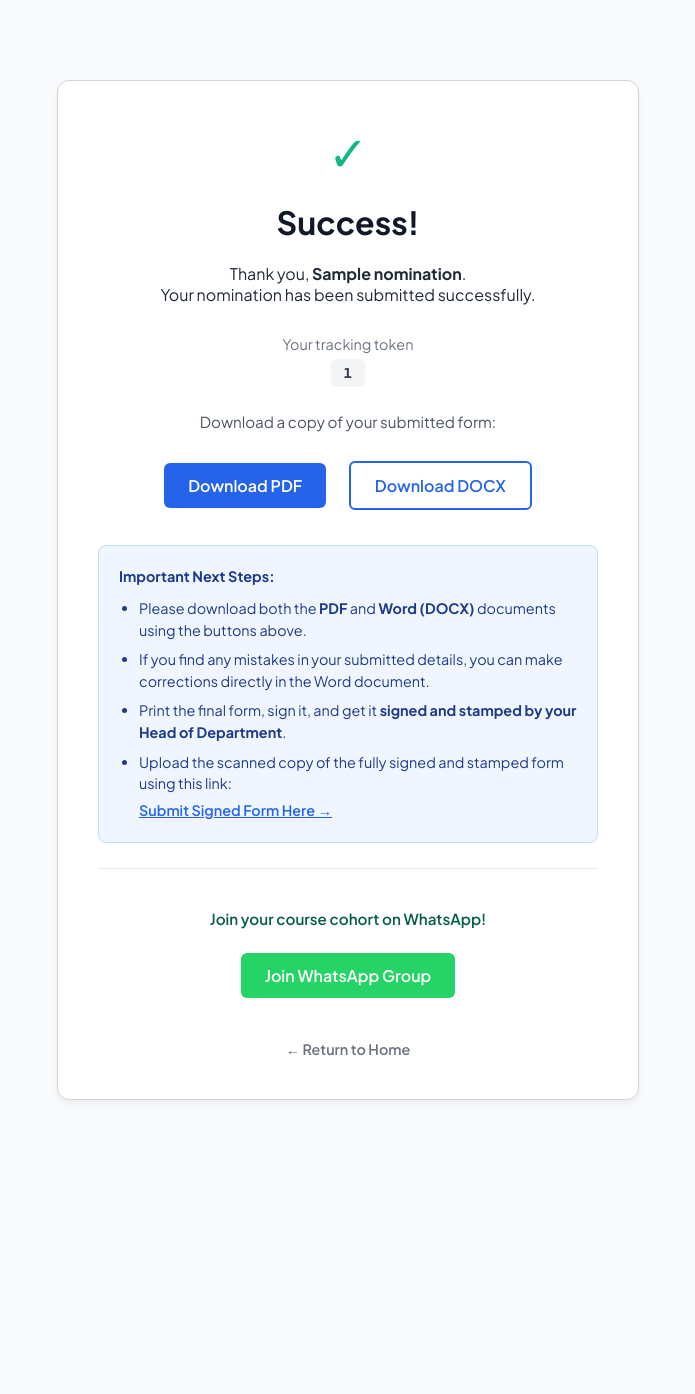
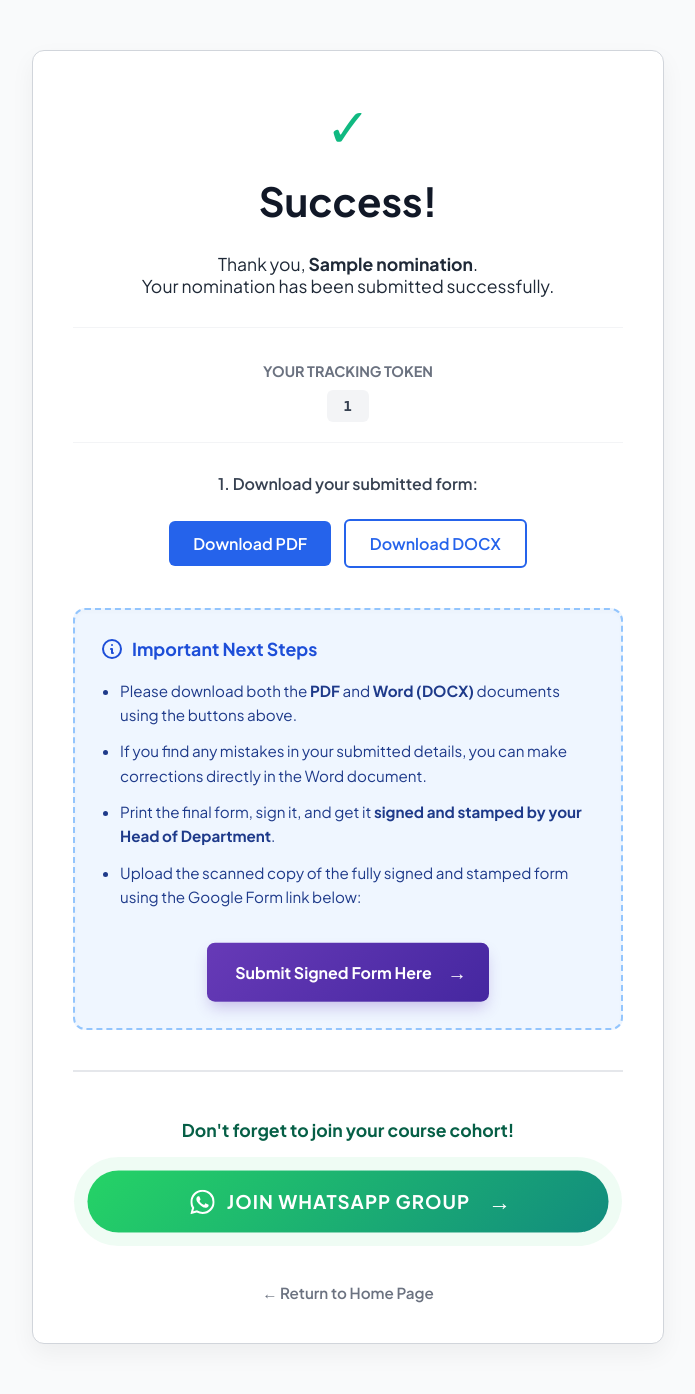
Before and after one commit to lovnishverma/futureskillsprime, a Flask app: page /success/1 in a window 1280 px wide. Shown: the whole page, without its empty margins (292-987 px from the left). Before the commit the page ends 1100 px from the top, so only its background shows below. Run offline with Flask 3, Linux system fonts and the light colour scheme; a database or web service that is not in the repository returns one stand-in record (values such as "Sample title").

Commit message:
Add dynamic Google Form links and highly animated buttons

```diff
--- a/app.py
+++ b/app.py
@@ -614,6 +614,7 @@ def index():
         c_start = ""
         c_end = ""
         wa_link = ""
+        gf_link = ""
 
         if track and level and batch_index_str and batch_index_str.isdigit():
             b_idx = int(batch_index_str)
@@ -628,6 +629,7 @@ def index():
                 c_start = b.get("start", "")
                 c_end = b.get("end", "")
                 wa_link = b.get("wa", "")
+                gf_link = b.get("gf", "")
 
         db = get_db()
         doc = {
@@ -647,7 +649,7 @@ def index():
             "exp2_year": f.get("Exp2_Year"), "exp2_area": f.get("Exp2_Area_of_Expertise"), "exp2_centre": f.get("Exp2_Centre"),
             "exp3_year": f.get("Exp3_Year"), "exp3_area": f.get("Exp3_Area_of_Expertise"), "exp3_centre": f.get("Exp3_Centre"),
             "prev_fsp": f.get("Previous_FSP_Program"), "prev_fsp_details": f.get("Previous_FSP_Details_1"),
-            "course_start_date": c_start, "course_end_date": c_end, "whatsapp_link": wa_link,
+            "course_start_date": c_start, "course_end_date": c_end, "whatsapp_link": wa_link, "google_form_link": gf_link,
             "resource_centre": f.get("Resource_Centre_Name"),
             "photo_url": photo_url, "sign_url": sign_url
         }
@@ -702,7 +704,7 @@ def success(token):
     row = db.find_one({"token": token})
     if not row:
         abort(404)
-    return render_template("success.html", token=token, name=row.get("name", "Applicant"), whatsapp_link=row.get("whatsapp_link"))
+    return render_template("success.html", token=token, name=row.get("name", "Applicant"), whatsapp_link=row.get("whatsapp_link"), google_form_link=row.get("google_form_link"))
 
 
 @app.route("/download/pdf/<token>")
@@ -765,10 +767,11 @@ def admin_dates():
             starts = request.form.getlist(f"{key}_start[]")
             ends = request.form.getlist(f"{key}_end[]")
             was = request.form.getlist(f"{key}_wa[]")
+            gfs = request.form.getlist(f"{key}_gf[]")
             batches = []
-            for s, e, w in zip(starts, ends, was):
+            for s, e, w, g in zip(starts, ends, was, gfs):
                 if s and e:
-                    batches.append({"start": s, "end": e, "wa": w})
+                    batches.append({"start": s, "end": e, "wa": w, "gf": g})
             updates[key] = batches
 
         config_col.update_one({"_id": "course_dates"}, {"$set": updates}, upsert=True)
--- a/templates/success.html
+++ b/templates/success.html
@@ -5,51 +5,152 @@
     <title>Nomination Submitted</title>
     <link href="https://fonts.googleapis.com/css2?family=Plus+Jakarta+Sans:wght@400;600;700&display=swap" rel="stylesheet">
     <style>
-        body { font-family: 'Plus Jakarta Sans', sans-serif; text-align: center; margin-top: 80px; background-color: #f9fafb; color: #1f2937; }
-        .success-box { border: 1px solid #d1d5db; padding: 40px; display: inline-block; border-radius: 12px; background-color: #ffffff; box-shadow: 0 4px 6px rgba(0, 0, 0, 0.05); max-width: 500px; }
-        .success-icon { font-size: 48px; color: #10b981; margin-bottom: 20px; }
-        .token { font-weight: 700; background: #f3f4f6; padding: 6px 12px; border-radius: 6px; letter-spacing: 1px; color: #374151; font-family: monospace; font-size: 1.1em;}
-        .btn { display: inline-block; padding: 12px 24px; margin: 10px; background: #2563eb; color: white; text-decoration: none; border-radius: 6px; font-weight: 600; transition: background-color 0.2s; }
-        .btn:hover { background: #1d4ed8; }
+        body { font-family: 'Plus Jakarta Sans', sans-serif; text-align: center; margin-top: 50px; margin-bottom: 50px; background-color: #f9fafb; color: #1f2937; }
+        .success-box { border: 1px solid #d1d5db; padding: 40px; display: inline-block; border-radius: 12px; background-color: #ffffff; box-shadow: 0 10px 25px rgba(0, 0, 0, 0.05); max-width: 550px; width: 90%; }
+        .success-icon { font-size: 54px; color: #10b981; margin-bottom: 15px; }
+        .token { font-weight: 700; background: #f3f4f6; padding: 8px 16px; border-radius: 6px; letter-spacing: 1px; color: #374151; font-family: monospace; font-size: 1.1em; display: inline-block;}
+        .btn { display: inline-block; padding: 12px 24px; margin: 10px 5px; background: #2563eb; color: white; text-decoration: none; border-radius: 6px; font-weight: 600; transition: all 0.2s; }
+        .btn:hover { background: #1d4ed8; transform: translateY(-1px); }
         .btn-outline { background: transparent; color: #2563eb; border: 2px solid #2563eb; }
         .btn-outline:hover { background: #eff6ff; color: #1d4ed8; }
+
+        @keyframes pulse {
+            0% { box-shadow: 0 0 0 0 rgba(37, 211, 102, 0.6); transform: scale(1); }
+            50% { box-shadow: 0 0 0 15px rgba(37, 211, 102, 0); transform: scale(1.02); }
+            100% { box-shadow: 0 0 0 0 rgba(37, 211, 102, 0); transform: scale(1); }
+        }
+        @keyframes bounce-right {
+            0%, 100% { transform: translateX(0); }
+            50% { transform: translateX(6px); }
+        }
+        @keyframes float {
+            0%, 100% { transform: translateY(0); }
+            50% { transform: translateY(-4px); }
+        }
+
+        .btn-wa {
+            background: linear-gradient(135deg, #25D366, #128C7E);
+            color: white !important;
+            font-size: 1.15em;
+            padding: 16px 36px;
+            border-radius: 50px;
+            display: inline-flex;
+            align-items: center;
+            justify-content: center;
+            gap: 12px;
+            box-shadow: 0 10px 20px -5px rgba(37, 211, 102, 0.4);
+            animation: pulse 2s infinite;
+            text-transform: uppercase;
+            letter-spacing: 1px;
+            font-weight: 800;
+            text-decoration: none;
+            transition: background 0.3s ease;
+            width: 80%;
+            margin: 10px auto;
+        }
+        .btn-wa:hover {
+            background: linear-gradient(135deg, #1fa350, #0c6a5e);
+            animation: none;
+            transform: scale(1.05);
+            box-shadow: 0 15px 25px -5px rgba(37, 211, 102, 0.6);
+        }
+        .btn-gf {
+            background: linear-gradient(135deg, #673ab7, #4527a0);
+            color: white !important;
+            font-size: 1.05em;
+            padding: 14px 28px;
+            border-radius: 8px;
+            display: inline-flex;
+            align-items: center;
+            gap: 10px;
+            box-shadow: 0 8px 15px -3px rgba(103, 58, 183, 0.3);
+            text-decoration: none;
+            font-weight: 700;
+            transition: all 0.3s ease;
+            animation: float 3s ease-in-out infinite;
+            margin-top: 15px;
+        }
+        .btn-gf:hover {
+            transform: translateY(-3px) scale(1.02);
+            box-shadow: 0 12px 20px -3px rgba(103, 58, 183, 0.5);
+            animation: none;
+        }
+        .arrow-icon {
+            display: inline-block;
+            animation: bounce-right 1.5s infinite;
+            font-size: 1.2em;
+        }
+
+        .steps-box {
+            margin-top: 30px;
+            padding: 25px;
+            background-color: #eff6ff;
+            border: 2px dashed #93c5fd;
+            border-radius: 12px;
+            text-align: left;
+            font-size: 0.95em;
+            line-height: 1.6;
+            color: #1e3a8a;
+            box-shadow: inset 0 2px 4px rgba(0,0,0,0.02);
+        }
+        .steps-box li { margin-bottom: 12px; }
+        .steps-box li:last-child { margin-bottom: 0; }
     </style>
 </head>
 <body>
     <div class="success-box">
         <div class="success-icon">✓</div>
-        <h1 style="margin-top: 0; color: #111827;">Success!</h1>
-        <p>Thank you, <strong>{{ name }}</strong>.<br>Your nomination has been submitted successfully.</p>
-        <div style="margin: 30px 0;">
-            <p style="font-size: 0.9em; color: #6b7280; margin-bottom: 8px;">Your tracking token</p>
+        <h1 style="margin-top: 0; color: #111827; font-size: 2.5em;">Success!</h1>
+        <p style="font-size: 1.1em;">Thank you, <strong>{{ name }}</strong>.<br>Your nomination has been submitted successfully.</p>
+
+        <div style="margin: 30px 0; padding: 20px 0; border-top: 1px solid #f3f4f6; border-bottom: 1px solid #f3f4f6;">
+            <p style="font-size: 0.9em; color: #6b7280; margin-bottom: 10px; text-transform: uppercase; font-weight: 700;">Your Tracking Token</p>
             <span class="token">{{ token }}</span>
         </div>
-        <p style="font-size: 0.95em; color: #4b5563; margin-bottom: 20px;">Download a copy of your submitted form:</p>
+
+        <p style="font-size: 1em; color: #374151; font-weight: 600; margin-bottom: 15px;">1. Download your submitted form:</p>
         <div>
             <a href="{{ url_for('download_pdf', token=token) }}" class="btn">Download PDF</a>
             <a href="{{ url_for('download_docx', token=token) }}" class="btn btn-outline">Download DOCX</a>
         </div>
 
-        <div style="margin-top: 25px; padding: 20px; background-color: #eff6ff; border: 1px solid #bfdbfe; border-radius: 8px; text-align: left; font-size: 0.9em; line-height: 1.5; color: #1e3a8a;">
-            <strong>Important Next Steps:</strong>
-            <ul style="margin-top: 10px; margin-bottom: 0; padding-left: 20px;">
-                <li style="margin-bottom: 8px;">Please download both the <strong>PDF</strong> and <strong>Word (DOCX)</strong> documents using the buttons above.</li>
-                <li style="margin-bottom: 8px;">If you find any mistakes in your submitted details, you can make corrections directly in the Word document.</li>
-                <li style="margin-bottom: 8px;">Print the final form, sign it, and get it <strong>signed and stamped by your Head of Department</strong>.</li>
-                <li>Upload the scanned copy of the fully signed and stamped form using this link:<br>
-                    <a href="https://forms.gle/6UhTmbsWbKhvkFP19" target="_blank" style="color: #2563eb; font-weight: 600; text-decoration: underline; display: inline-block; margin-top: 5px;">Submit Signed Form Here &rarr;</a>
-                </li>
+        <div class="steps-box">
+            <h3 style="margin-top: 0; margin-bottom: 15px; color: #1d4ed8; display: flex; align-items: center; gap: 8px;">
+                <svg width="24" height="24" fill="none" stroke="currentColor" viewBox="0 0 24 24"><path stroke-linecap="round" stroke-linejoin="round" stroke-width="2" d="M13 16h-1v-4h-1m1-4h.01M21 12a9 9 0 11-18 0 9 9 0 0118 0z"></path></svg>
+                Important Next Steps
+            </h3>
+            <ul style="margin: 0; padding-left: 20px;">
+                <li>Please download both the <strong>PDF</strong> and <strong>Word (DOCX)</strong> documents using the buttons above.</li>
+                <li>If you find any mistakes in your submitted details, you can make corrections directly in the Word document.</li>
+                <li>Print the final form, sign it, and get it <strong>signed and stamped by your Head of Department</strong>.</li>
+                <li>Upload the scanned copy of the fully signed and stamped form using the Google Form link below:</li>
             </ul>
+
+            <div style="text-align: center; margin-top: 20px;">
+                {% if google_form_link %}
+                <a href="{{ google_form_link }}" target="_blank" class="btn-gf">
+                    Submit Signed Form Here <span class="arrow-icon">&rarr;</span>
+                </a>
+                {% else %}
+                <a href="https://forms.gle/6UhTmbsWbKhvkFP19" target="_blank" class="btn-gf">
+                    Submit Signed Form Here <span class="arrow-icon">&rarr;</span>
+                </a>
+                {% endif %}
+            </div>
         </div>
 
         {% if whatsapp_link %}
-        <div style="margin-top: 25px; padding-top: 25px; border-top: 1px solid #e5e7eb;">
-            <p style="font-size: 0.95em; color: #065f46; margin-bottom: 15px; font-weight: 600;">Join your course cohort on WhatsApp!</p>
-            <a href="{{ whatsapp_link }}" target="_blank" class="btn" style="background: #25d366; color: white;">Join WhatsApp Group</a>
+        <div style="margin-top: 40px; padding-top: 30px; border-top: 2px solid #e5e7eb;">
+            <p style="font-size: 1.1em; color: #065f46; margin-bottom: 20px; font-weight: 700;">Don't forget to join your course cohort!</p>
+            <a href="{{ whatsapp_link }}" target="_blank" class="btn-wa">
+                <svg width="24" height="24" viewBox="0 0 24 24" fill="currentColor"><path d="M17.472 14.382c-.297-.149-1.758-.867-2.03-.967-.273-.099-.471-.148-.67.15-.197.297-.767.966-.94 1.164-.173.199-.347.223-.644.075-.297-.15-1.255-.463-2.39-1.475-.883-.788-1.48-1.761-1.653-2.059-.173-.297-.018-.458.13-.606.134-.133.298-.347.446-.52.149-.174.198-.298.298-.497.099-.198.05-.371-.025-.52-.075-.149-.669-1.612-.916-2.207-.242-.579-.487-.5-.669-.51a12.8 12.8 0 0 0-.57-.01c-.198 0-.52.074-.792.372-.272.297-1.04 1.016-1.04 2.479 0 1.462 1.065 2.875 1.213 3.074.149.198 2.096 3.2 5.077 4.487.709.306 1.262.489 1.694.625.712.227 1.36.195 1.871.118.571-.085 1.758-.719 2.006-1.413.248-.694.248-1.289.173-1.413-.074-.124-.272-.198-.57-.347m-5.421 7.403h-.004a9.87 9.87 0 0 1-5.031-1.378l-.361-.214-3.741.982.998-3.648-.235-.374a9.86 9.86 0 0 1-1.51-5.26c.001-5.45 4.436-9.884 9.888-9.884 2.64 0 5.122 1.03 6.988 2.898a9.825 9.825 0 0 1 2.893 6.994c-.003 5.45-4.437 9.884-9.885 9.884m8.413-18.297A11.815 11.815 0 0 0 12.05 0C5.495 0 .16 5.335.157 11.892c0 2.096.547 4.142 1.588 5.945L.057 24l6.305-1.654a11.882 11.882 0 0 0 5.683 1.448h.005c6.554 0 11.89-5.335 11.893-11.893a11.821 11.821 0 0 0-3.48-8.413Z"/></svg>
+                Join WhatsApp Group <span class="arrow-icon">&rarr;</span>
+            </a>
         </div>
         {% endif %}
-        <div style="margin-top: 30px;">
-            <a href="{{ url_for('index') }}" style="color: #6b7280; text-decoration: none; font-size: 0.9em; font-weight: 600;">&larr; Return to Home</a>
+
+        <div style="margin-top: 40px;">
+            <a href="{{ url_for('index') }}" style="color: #6b7280; text-decoration: none; font-size: 0.95em; font-weight: 600; display: inline-block; transition: color 0.2s;">&larr; Return to Home Page</a>
         </div>
     </div>
 </body>
```
Also changed, not shown: templates/admin_dates.html (+8 -0 lines).
